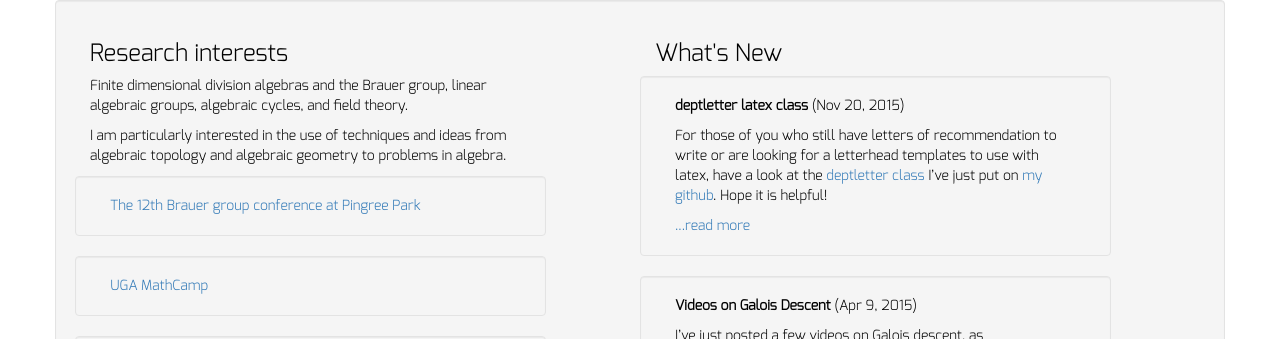
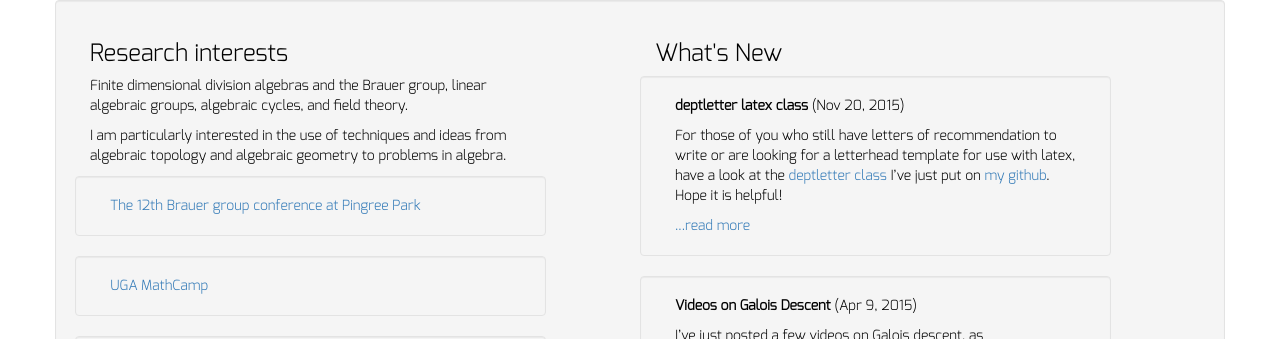
Before and after one commit to dkrashen/dkrashen.github.io, a Jekyll site: the page built from index.html, in a window 1280 px wide. Shown: the part 252-591 px from the top of the page. Built offline with Jekyll 4.4.1, drawn with Linux system fonts in a browser that asks for light colours; nearby versions of some CDN libraries.

Commit message:
fix typos

```diff
--- a/_posts/2015-11-20-deptletter-latex-class.md
+++ b/_posts/2015-11-20-deptletter-latex-class.md
@@ -8,7 +8,7 @@ categories: announcements
 ---
 
 For those of you who still have letters of recommendation to write or are
-looking for a letterhead templates to use with latex, have a look at the
+looking for a letterhead template for use with latex, have a look at the
 [deptletter class](https://github.com/dkrashen/deptletter) I've just put on
 [my github](http://github.com/dkrashen/). Hope it is helpful!
 
```
